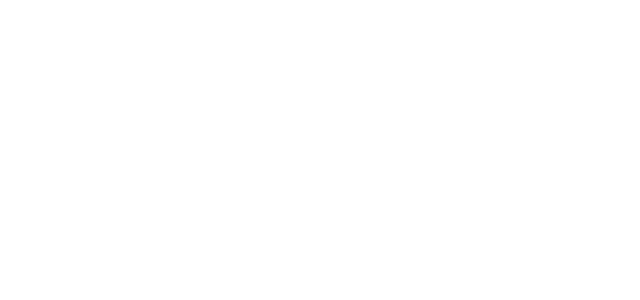
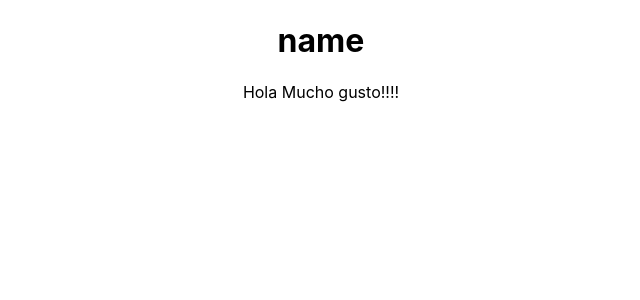
Before and after one commit to coderdiaz/redux-rick-and-morty, a React (Create React App) app: page /character-detail/1 in a window 1280 px wide. Shown: the top 300 px of the page, without its empty margins (319-959 px from the left). Built offline with nearby package versions, Linux system fonts and the light colour scheme.

Commit message:
created CharacterDetail and added route with id param

```diff
--- a/src/Character/Character.js
+++ b/src/Character/Character.js
@@ -1,10 +1,13 @@
 import React from 'react'
+import {Link} from 'react-router-dom'
 
-const Character = ({image, name, gender, specie, getCharacter}) => {
+const Character = ({image, name, gender, specie, getCharacter, id}) => {
   return (
     <>
       <img src={image} alt="character"/>
-      <h1>{name}</h1>
+      <Link to={`/character-detail/${id}`}>
+        <h1>{name}</h1>
+      </Link>
       <p>{gender}</p>
       <p>{specie}</p>
       {/* <button onClick={getCharacter}>Random Character</button> */}
--- a/src/Character/CharacterContainer.js
+++ b/src/Character/CharacterContainer.js
@@ -30,6 +30,7 @@
   render() {
     let characters = this.state.characters.map(character => {
       return <Character
+        id={character.id}
         key={character.id}
         image={character.image}
         name={character.name}
--- /dev/null
+++ b/src/Character/CharacterDetail.js
@@ -0,0 +1,16 @@
+import React, { Component } from 'react'
+import axios from 'axios'
+
+class CharacterDetail extends Component {
+
+  render() {
+    return (
+      <>
+        <h1>name</h1>
+        <p>Hola Mucho gusto!!!!</p>
+      </>
+    )
+  }
+}
+
+export default CharacterDetail
--- a/src/routes.js
+++ b/src/routes.js
@@ -1,6 +1,7 @@
 import React from 'react'
 import { BrowserRouter, Route } from 'react-router-dom'
 import CharacterContainer from './Character/CharacterContainer';
+import CharacterDetail from './Character/CharacterDetail'
 
 
 const Example = () => <h1>Example Works!</h1>
@@ -9,6 +10,7 @@
   return (
     <BrowserRouter>
       <Route exact path="/" component={CharacterContainer} />
+      <Route path="/character-detail/:id" component={CharacterDetail}/>
       <Route path="/example" component={Example} />
     </BrowserRouter>
   )
```
